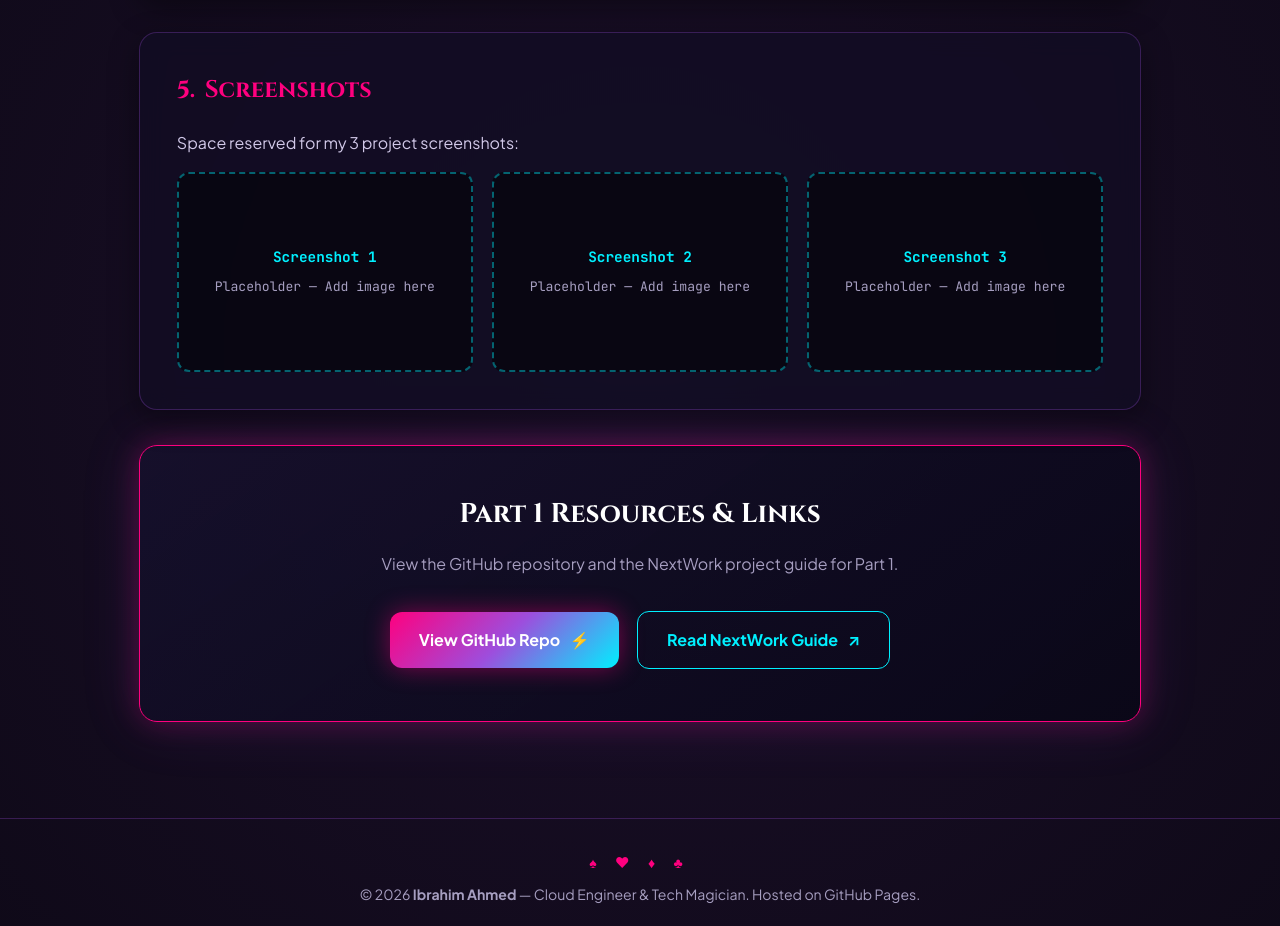
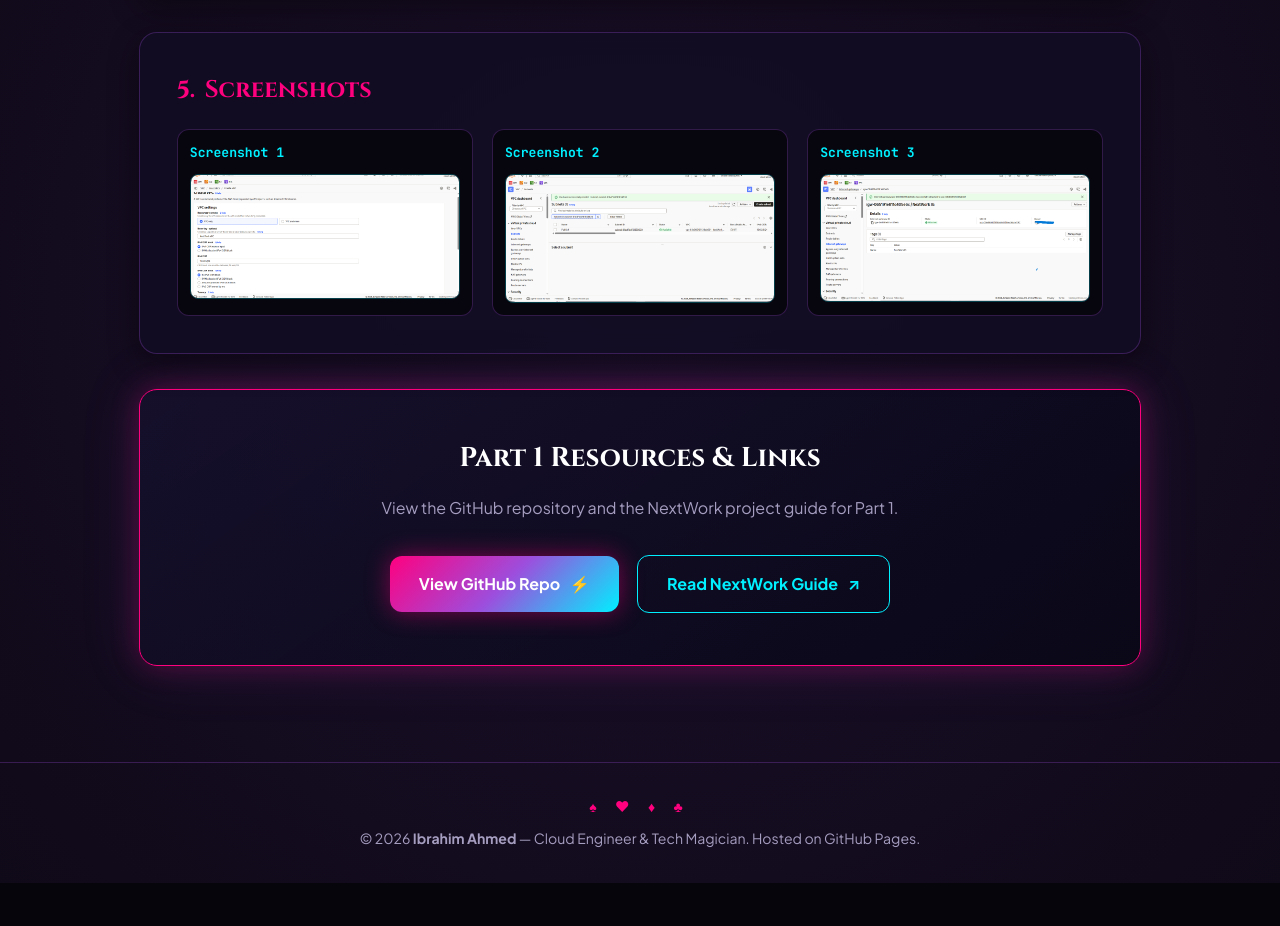
Before and after one commit to ibrahim-a-elsayed-eng/nextwork-s3-hisoka-portfolio, a plain HTML site: page projects/vpc-part-1.html in a window 1280 px wide. Shown: the part 2980-3906 px from the top of the page. After the commit the page ends 3863 px from the top, so only its background shows below. Drawn offline with Linux system fonts and the light colour scheme.

Commit message:
feat: add AWS VPC Series (1 of 9), Part 1 page, and screenshots

```diff
--- a/projects/vpc-part-1.html
+++ b/projects/vpc-part-1.html
@@ -402,26 +402,29 @@
     }
 
     .screenshot-slot {
-      min-height: 200px;
-      border: 2px dashed rgba(0, 240, 255, 0.4);
+      border: 1px solid var(--border-subtle);
       border-radius: var(--radius-md);
-      background: rgba(6, 5, 12, 0.7);
+      background: rgba(6, 5, 12, 0.85);
+      overflow: hidden;
+      padding: 0.75rem;
       display: flex;
       flex-direction: column;
-      align-items: center;
-      justify-content: center;
-      text-align: center;
-      padding: 1.5rem;
-      color: var(--text-muted);
-      font-family: 'JetBrains Mono', monospace;
-      font-size: 0.82rem;
+      gap: 0.65rem;
+    }
+
+    .screenshot-slot img {
+      width: 100%;
+      height: auto;
+      display: block;
+      border-radius: 8px;
+      border: 1px solid rgba(0, 240, 255, 0.25);
     }
 
     .screenshot-slot span.slot-num {
       color: var(--electric-blue);
+      font-family: 'JetBrains Mono', monospace;
       font-weight: 700;
-      margin-bottom: 0.4rem;
-      font-size: 0.9rem;
+      font-size: 0.82rem;
     }
 
     .cta-box {
@@ -605,22 +608,21 @@ aws ec2 attach-internet-gateway --vpc-id &lt;vpc-id&gt; --internet-gateway-id &l
       </p>
     </section>
 
-    <!-- Section 5: Screenshots (3 Empty Slots) -->
+    <!-- Section 5: Screenshots -->
     <section class="section-card">
       <h2><span>5.</span> Screenshots</h2>
-      <p>Space reserved for my 3 project screenshots:</p>
       <div class="screenshots-grid">
         <div class="screenshot-slot">
           <span class="slot-num">Screenshot 1</span>
-          <span>Placeholder — Add image here</span>
+          <img src="../images/vpc-part1-1.png" alt="Create VPC NextWork VPC 10.0.0.0/16 in AWS Console" />
         </div>
         <div class="screenshot-slot">
           <span class="slot-num">Screenshot 2</span>
-          <span>Placeholder — Add image here</span>
+          <img src="../images/vpc-part1-2.png" alt="Subnet Public 1 10.0.0.0/24 created in AWS Console" />
         </div>
         <div class="screenshot-slot">
           <span class="slot-num">Screenshot 3</span>
-          <span>Placeholder — Add image here</span>
+          <img src="../images/vpc-part1-3.png" alt="Internet Gateway NextWork IG attached to NextWork VPC" />
         </div>
       </div>
     </section>
```
Also changed, not shown: images/vpc-part1-1.png (added), images/vpc-part1-2.png (added), images/vpc-part1-3.png (added).
